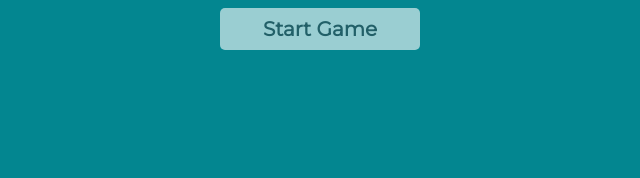
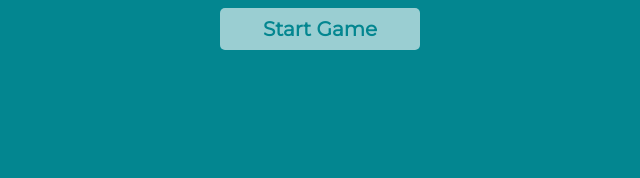
Before and after one commit to cjoleary/FSJS-Project-4, a plain HTML site: page index.html in a window 1280 px wide. Shown: the part 454-632 px from the top of the page, 320-960 px from the left. Drawn offline with Linux system fonts and the light colour scheme.

Commit message:
add color-start to btn__reset text

```diff
--- a/css/styles.css
+++ b/css/styles.css
@@ -148,6 +148,7 @@ button {
   padding: 8px;
   margin: 50px auto;
   background: #FFFFFF;
+  color: var(--color-start);
   opacity: 0.6;
   border-radius: 5px;
   font-weight: bold;
```
